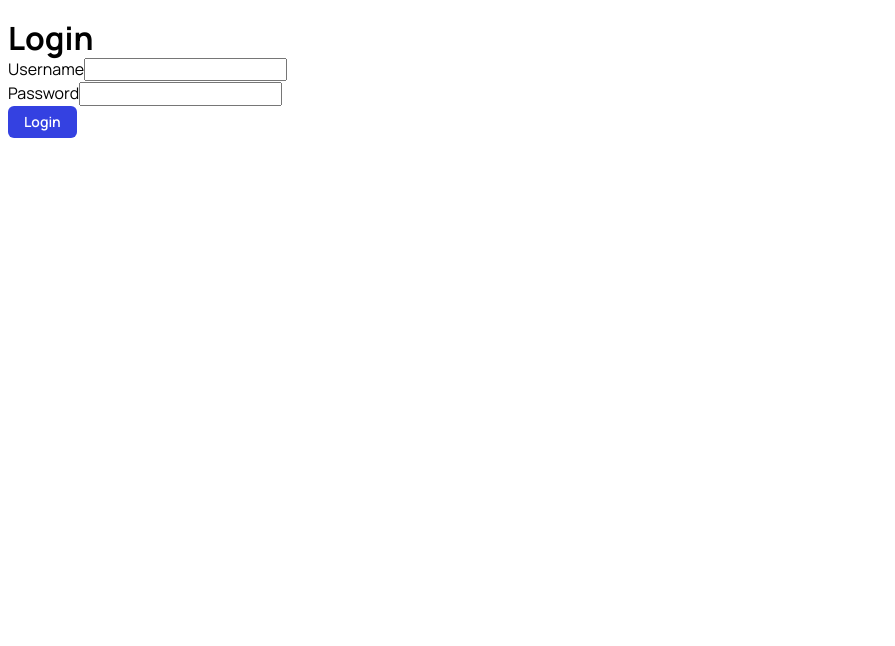
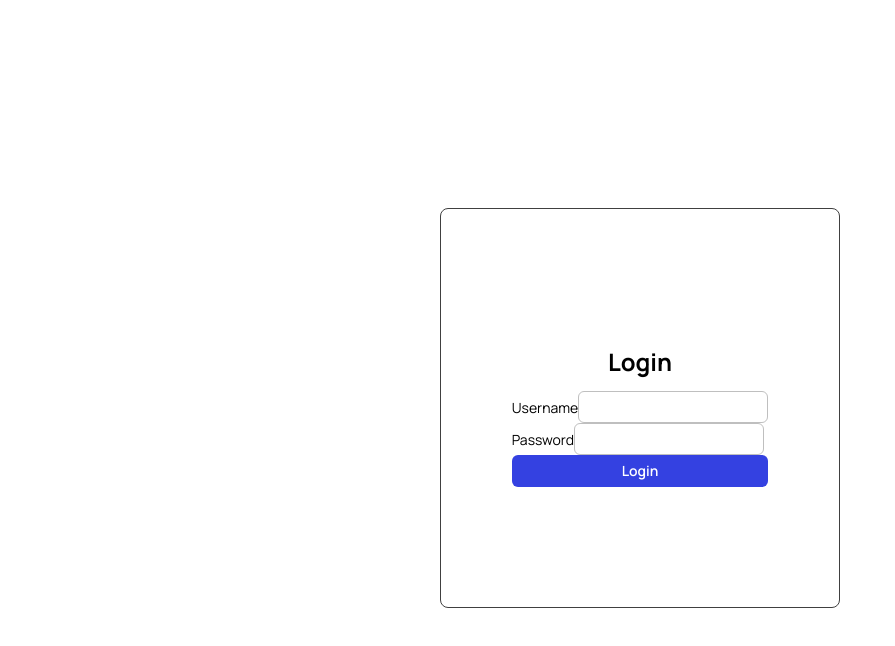
Before and after one commit to ScaffoldMC/ScaffoldMC, a Next.js app in the folder apps/web/: page /login in a window 1280 px wide. Shown: the top 646 px of the page, without its empty margins (0-895 px from the left). Built offline with nearby package versions, Linux system fonts and the light colour scheme.

Commit message:
Create crude nonfunctional login page

```diff
--- a/apps/web/app/login/page.tsx
+++ b/apps/web/app/login/page.tsx
@@ -1,28 +1,42 @@
 import React from "react";
 import { Button } from "@/components/atoms/buttons/button";
+import styles from "./styles.module.css";
+import { Input } from "@/components/atoms/input/input";
+import { Label } from "@/components/atoms/label/label";
 
 export default function LoginPage() {
 	return (
-		<div>
-			<h1>Login</h1>
+		<div className={styles.root}>
+			<div className={styles.loginContainer}>
+				<h2>Login</h2>
 				<form>
 					<div>
-					<label htmlFor="username">Username</label>
-					<input type="text" id="username" name="username" required />
+						<Label htmlFor="username">Username</Label>
+						<Input
+							type="text"
+							id="username"
+							name="username"
+							required
+						/>
 					</div>
 					<div>
-					<label htmlFor="password">Password</label>
-					<input
+						<Label htmlFor="password">Password</Label>
+						<Input
 							type="password"
 							id="password"
 							name="password"
 							required
 						/>
 					</div>
-				<Button type="submit" level="primary">
+					<Button
+						type="submit"
+						level="primary"
+						style={{ width: "100%" }}
+					>
 						Login
 					</Button>
 				</form>
 			</div>
+		</div>
 	);
 }
--- /dev/null
+++ b/apps/web/app/login/styles.module.css
@@ -0,0 +1,23 @@
+.root {
+	display: flex;
+	flex-direction: column;
+	justify-content: center;
+	align-items: center;
+	height: 100vh;
+	width: 100%;
+}
+
+.loginContainer {
+	display: flex;
+	flex-direction: column;
+	align-items: center;
+	justify-content: center;
+	height: 400px;
+	width: 400px;
+
+	gap: 16px;
+	margin: 32px;
+
+	border: 1px solid hsl(from var(--color-text) 0 0 25%);
+	border-radius: 8px;
+}
```
Lines whose indentation alone changed are shown as unchanged.
